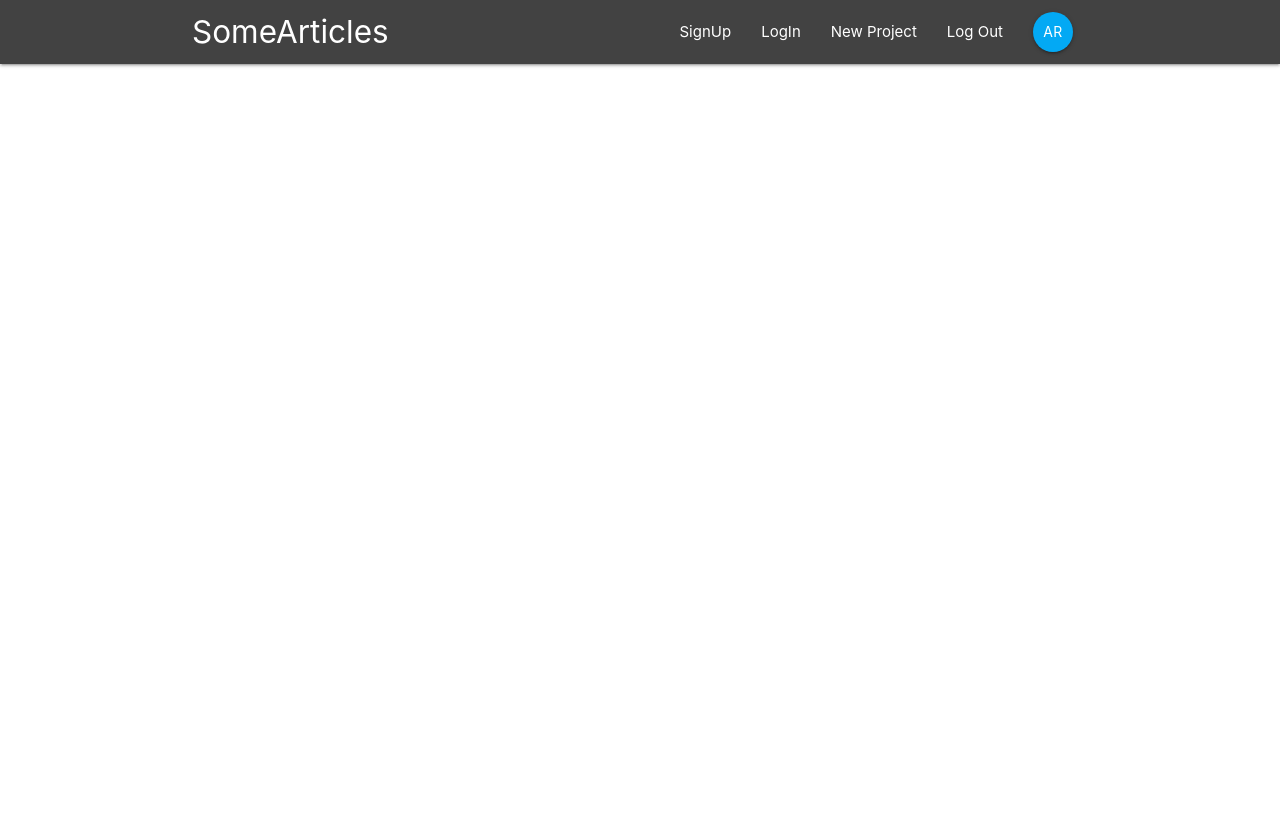
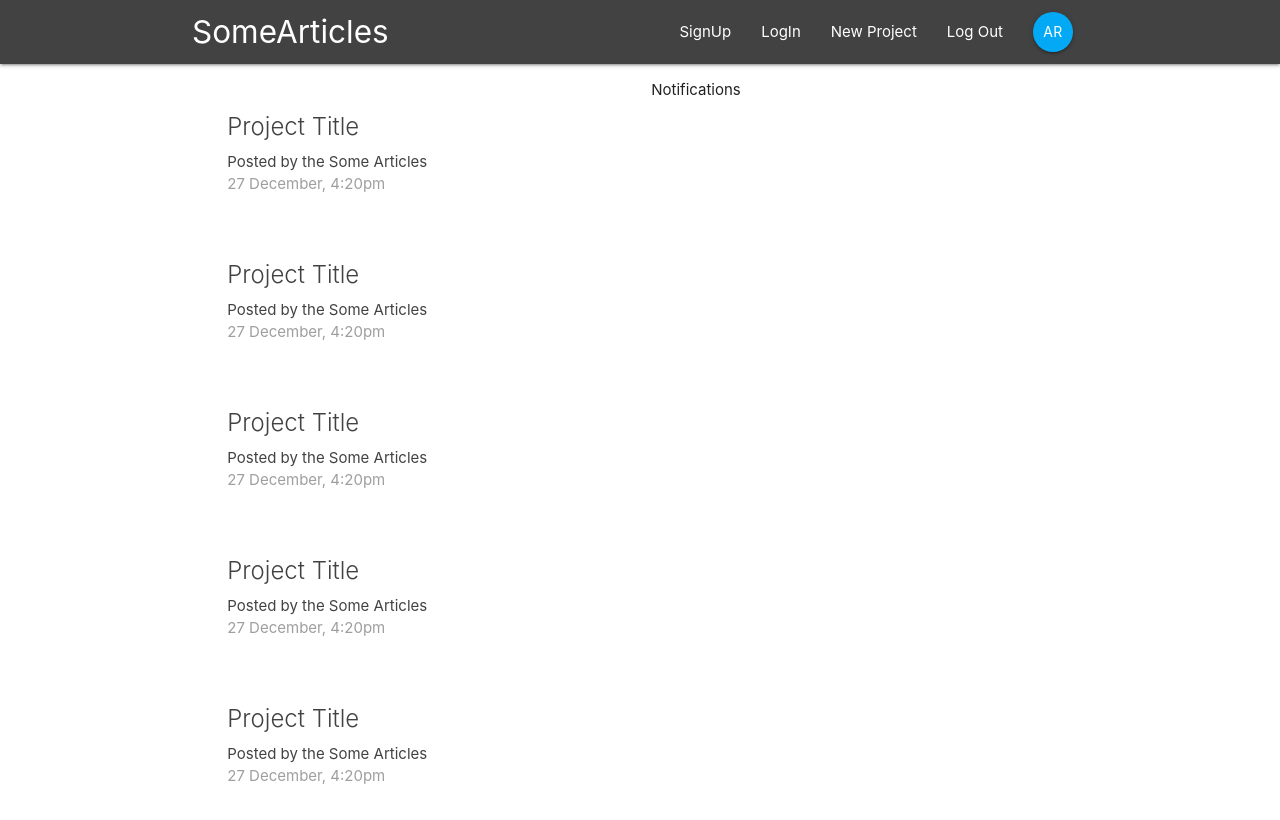
Before and after one commit to Abdulraheem42/React-Redux-Firebase-App, a React (Create React App) app in the folder some-articles/: page / in a window 1280 px wide. Shown: the top 820 px of the page. Built offline with nearby package versions, Linux system fonts and the light colour scheme.

Commit message:
Create Dashboard Component and Project Details component.

```diff
--- a/some-articles/src/App.js
+++ b/some-articles/src/App.js
@@ -1,12 +1,18 @@
 import React from 'react';
-import {BrowserRouter} from 'react-router-dom';
+import {BrowserRouter, Switch, Route} from 'react-router-dom';
 import Navbar from './components/layout/Navbar'
+import Dashboard from "./components/dashboard/Dashboard";
+import ProjectDetails from './components/projects/ProjectDetails'
 
 function App() {
     return (
         <BrowserRouter>
             <div className="App">
-                <Navbar/>
+                <Navbar />
+                <Switch>
+                    <Route exact path='/' component={Dashboard} />
+                    <Route path='/project/:id' component={ProjectDetails}/>
+                </Switch>
             </div>
         </BrowserRouter>
     );
--- a/some-articles/src/components/dashboard/Dashboard.js
+++ b/some-articles/src/components/dashboard/Dashboard.js
@@ -0,0 +1,26 @@
+import React, { Component } from 'react';
+import 'materialize-css/dist/css/materialize.min.css';
+import Notification from './Notification'
+import ProjectList from '../projects/ProjectList';
+
+class Dashboard extends Component{
+    render(){
+        return(
+            <div className='container dashboard'>
+
+                <div className='row'>
+                    <div className='col s12 m6'>
+                        <ProjectList />
+                    </div>
+
+                    <div className='col s12 m5 offset-ml'>
+                        <Notification />
+                    </div>
+                </div>
+
+            </div>
+        )
+    }
+}
+
+export default Dashboard;
--- a/some-articles/src/components/dashboard/Notification.js
+++ b/some-articles/src/components/dashboard/Notification.js
@@ -0,0 +1,12 @@
+import React from 'react';
+
+const Notification =()=>{
+
+    return(
+        <div>
+            <p>Notifications</p>
+        </div>
+    )
+};
+
+export default Notification;
--- a/some-articles/src/components/layout/Navbar.js
+++ b/some-articles/src/components/layout/Navbar.js
@@ -10,7 +10,7 @@
 
         <nav className="nav-wrapper grey darken-3">
             <div className="container">
-                <Link to="/" class="brand-logo">SomeArticles</Link>
+                <Link to="/" className="brand-logo">SomeArticles</Link>
                 <SignedInLinks />
                 <SignedOutLinks />
             </div>
--- a/some-articles/src/components/projects/ProjectDetails.js
+++ b/some-articles/src/components/projects/ProjectDetails.js
@@ -0,0 +1,25 @@
+import React from 'react';
+import 'materialize-css/dist/css/materialize.min.css';
+
+const ProjectDetails = () =>{
+    return(
+        <div className='container section project-details'>
+            <div className='card z-depth-0'>
+                <div className='card-content'>
+                    <span className='card-title'>Project Title</span>
+                    <p>After including the sidenav-trigger line into your navbar,
+                        all you have to do now initialize the plugin. This example
+                        below assumes you have not modified the classes in the
+                        above example.
+                    </p>
+                </div>
+                 <div className='card-action lighten-4 grey-text'>
+                     <div>Posted by the SomeArticles</div>
+                     <div>2nd December, 5:00pm</div>
+                 </div>
+            </div>
+        </div>
+    )
+};
+
+export default ProjectDetails;
--- a/some-articles/src/components/projects/ProjectList.js
+++ b/some-articles/src/components/projects/ProjectList.js
@@ -0,0 +1,19 @@
+import React from 'react';
+import 'materialize-css/dist/css/materialize.min.css';
+import ProjectSummary from './ProjectSummary';
+
+const ProjectList = () =>{
+    return(
+        <div className='project-list section'>
+
+        <ProjectSummary />
+        <ProjectSummary />
+        <ProjectSummary />
+        <ProjectSummary />
+        <ProjectSummary />
+
+        </div>
+    )
+};
+
+export default ProjectList;
--- a/some-articles/src/components/projects/ProjectSummary.js
+++ b/some-articles/src/components/projects/ProjectSummary.js
@@ -0,0 +1,15 @@
+import React from 'react';
+
+const ProjectSummary = () =>{
+    return(
+        <div className='card z-depth-0 project-summary'>
+            <div className='card-content grey-text text-darken-3'>
+                <span className='card-title'>Project Title</span>
+                <p>Posted by the Some Articles</p>
+                <p className='grey-text'>27 December, 4:20pm</p>
+            </div>
+        </div>
+    )
+};
+
+export default ProjectSummary;
```
